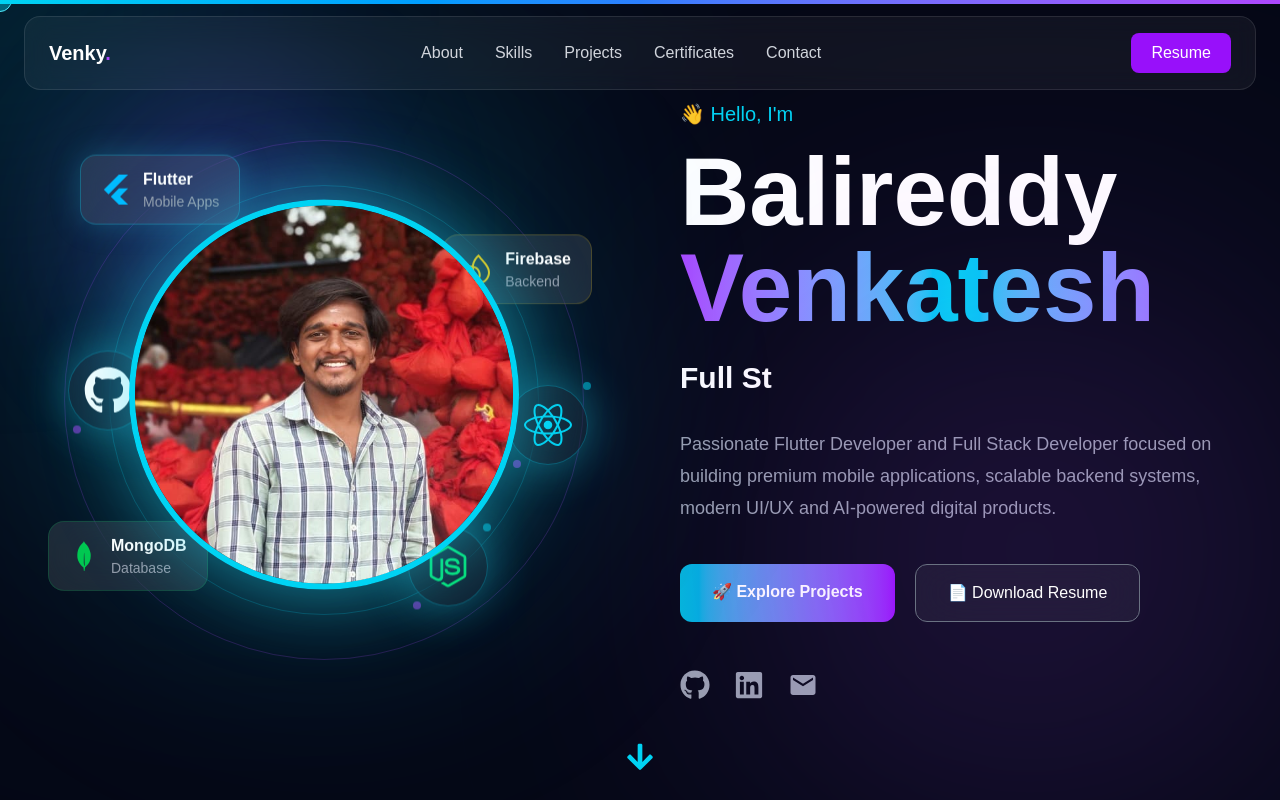
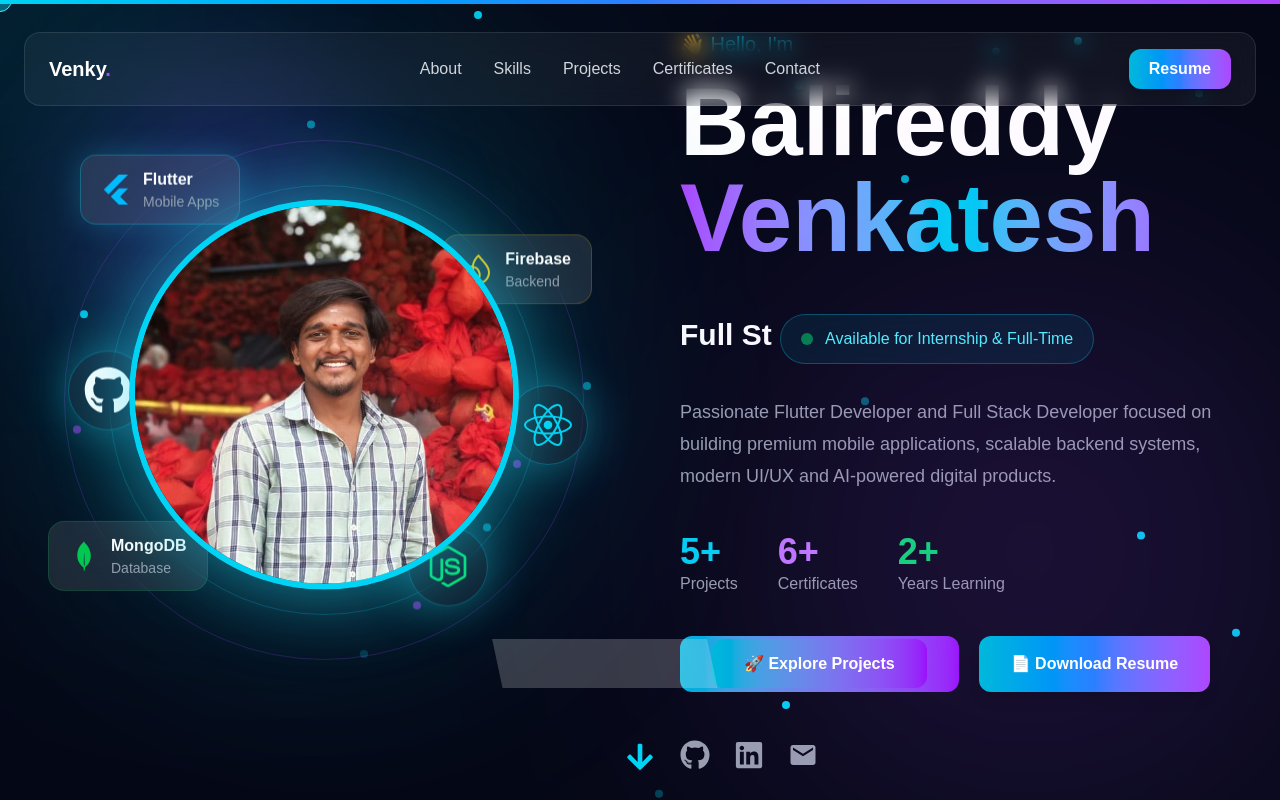
Before and after one commit to Venky0600/Venky_portfolio, a Next.js app: page / in a window 1280 px wide. Shown: the top 800 px of the page. Built offline with nearby package versions, Linux system fonts and the light colour scheme.

Commit message:
Update hero_updates

```diff
--- a/src/app/page.tsx
+++ b/src/app/page.tsx
@@ -11,6 +11,8 @@ import CustomCursor from "@/components/CustomCursor";
 import MouseGlow from "@/components/MouseGlow";
 import Loader from "@/components/Loader";
 import Aurora from "@/components/Aurora";
+import SectionWrapper from "@/components/SectionWrapper";
+
 import Navbar from "@/components/Navbar";
 
 
@@ -39,9 +41,17 @@ export default function Home() {
       <Navbar />
 
       <Hero />
-      <About />
-      <Skills />
-      <Projects />
+      <SectionWrapper>
+  <About />
+</SectionWrapper>
+
+<SectionWrapper>
+  <Skills />
+</SectionWrapper>
+
+<SectionWrapper>
+  <Projects />
+</SectionWrapper>
       <Certificates />
       <Contact />
       <Footer />
--- a/src/components/About.tsx
+++ b/src/components/About.tsx
@@ -327,7 +327,7 @@ continuously learning to build better products every day.
   </motion.div>
   {/* Achievement Counters */}
 
-<motion.div
+{/* <motion.div
   initial={{ opacity: 0, y: 50 }}
   whileInView={{ opacity: 1, y: 0 }}
   transition={{ duration: 0.8 }}
@@ -355,7 +355,7 @@ continuously learning to build better products every day.
     <p className="text-gray-400 mt-2">Graduate</p>
   </div>
 
-</motion.div>
+</motion.div> */}
 
 </div>
       </div>
--- a/src/components/Contact.tsx
+++ b/src/components/Contact.tsx
@@ -105,8 +105,7 @@ export default function Contact() {
 
           <a
             href="mailto:balireddyvenky06mail@gmail.com"
-            className="px-8 py-4 rounded-xl bg-cyan-400 text-black font-bold hover:scale-105 transition"
-          >
+className="relative overflow-hidden rounded-xl px-8 py-4 font-semibold bg-gradient-to-r from-cyan-500 via-blue-500 to-purple-500 hover:scale-105 transition-all duration-300 shadow-lg hover:shadow-cyan-500/40 text-white"          >
             Send Email
           </a>
 
--- a/src/components/Navbar.tsx
+++ b/src/components/Navbar.tsx
@@ -1,10 +1,32 @@
+"use client";
+
+import { useEffect, useState } from "react";
+
 
 export default function Navbar() {
+  const [scrolled, setScrolled] = useState(false);
+  useEffect(() => {
+  const handleScroll = () => {
+    setScrolled(window.scrollY > 40);
+  };
+
+  window.addEventListener("scroll", handleScroll);
+
+  return () => window.removeEventListener("scroll", handleScroll);
+}, []);
   return (
-    <nav className="fixed top-0 left-0 w-full z-50">
-      <div className="max-w-7xl mx-auto px-6 py-4">
-        <div className="backdrop-blur-md bg-white/5 border border-white/10 rounded-2xl px-6 py-4 flex justify-between items-center">
-
+<nav
+  className={`fixed top-0 left-0 w-full z-50 transition-all duration-500 ${
+    scrolled ? "py-2" : "py-4"
+  }`}
+>      <div className="max-w-7xl mx-auto px-6 py-4">
+<div
+  className={`rounded-2xl px-6 py-4 flex justify-between items-center transition-all duration-500 ${
+    scrolled
+      ? "backdrop-blur-2xl bg-black/60 border border-cyan-400/20 shadow-2xl shadow-cyan-500/10"
+      : "backdrop-blur-md bg-white/5 border border-white/10"
+  }`}
+>
           <h1 className="text-xl font-bold text-white">
             Venky<span className="text-purple-500">.</span>
           </h1>
@@ -17,9 +39,13 @@ export default function Navbar() {
 <a href="#contact">Contact</a>
           </div>
 
-          <button className="bg-purple-600 px-5 py-2 rounded-lg hover:bg-purple-700 transition">
-            Resume
-          </button>
+          <a
+  href="/resumee.pdf"
+  target="_blank"
+  className="relative overflow-hidden rounded-xl px-5 py-2 font-semibold text-white bg-gradient-to-r from-cyan-500 via-blue-500 to-purple-500 hover:scale-105 transition-all duration-300 shadow-lg hover:shadow-cyan-500/40"
+>
+  Resume
+</a>
         </div>
       </div>
     </nav>
--- a/src/components/Projects.tsx
+++ b/src/components/Projects.tsx
@@ -179,8 +179,7 @@ Featured
   whileTap={{
     scale: 0.95,
   }}
-  className="flex items-center gap-2 px-6 py-3 rounded-xl bg-cyan-400 text-black font-bold"
->
+className="relative overflow-hidden rounded-xl px-8 py-4 font-semibold bg-gradient-to-r from-cyan-500 via-blue-500 to-purple-500 hover:scale-105 transition-all duration-300 shadow-lg hover:shadow-cyan-500/40 text-white">
   <FaGithub />
   GitHub
 </motion.a>
@@ -195,8 +194,7 @@ Featured
   whileTap={{
     scale: 0.95,
   }}
-  className="flex items-center gap-2 px-6 py-3 rounded-xl border border-cyan-400 hover:bg-cyan-400 hover:text-black transition"
->
+className="relative overflow-hidden rounded-xl px-8 py-4 font-semibold bg-gradient-to-r from-cyan-500 via-blue-500 to-purple-500 hover:scale-105 transition-all duration-300 shadow-lg hover:shadow-cyan-500/40 text-white">
   <FaExternalLinkAlt />
   Live Demo
 </motion.a>
--- /dev/null
+++ b/src/components/SectionWrapper.tsx
@@ -0,0 +1,32 @@
+"use client";
+
+import { motion } from "framer-motion";
+
+export default function SectionWrapper({
+  children,
+}: {
+  children: React.ReactNode;
+}) {
+  return (
+    <motion.div
+      initial={{
+        opacity: 0,
+        y: 80,
+      }}
+      whileInView={{
+        opacity: 1,
+        y: 0,
+      }}
+      viewport={{
+        once: true,
+        amount: 0.2,
+      }}
+      transition={{
+        duration: 0.8,
+        ease: "easeOut",
+      }}
+    >
+      {children}
+    </motion.div>
+  );
+}
--- a/src/components/hero.tsx
+++ b/src/components/hero.tsx
@@ -1,4 +1,5 @@
 "use client";
+
 
 import { motion } from "framer-motion";
 import OrbitIcons from "@/components/Orbiticons";
@@ -25,6 +26,25 @@ export default function Hero() {
       className="relative min-h-screen flex items-center overflow-hidden px-6 lg:px-12"
     >
       {/* Background Glow */}
+      {[...Array(15)].map((_, i) => (
+  <motion.div
+    key={i}
+    animate={{
+      y: [0, -50, 0],
+      opacity: [0.2, 1, 0.2],
+    }}
+    transition={{
+      duration: 4 + i,
+      repeat: Infinity,
+    }}
+    className="absolute w-2 h-2 bg-cyan-400 rounded-full"
+    style={{
+      left: `${Math.random() * 100}%`,
+      top: `${Math.random() * 100}%`,
+    }}
+  />
+))}
+      <div className="absolute inset-0 bg-[linear-gradient(rgba(255,255,255,.03)_1px,transparent_1px),linear-gradient(90deg,rgba(255,255,255,.03)_1px,transparent_1px)] bg-[size:60px_60px] opacity-20"></div>
 
       <div className="absolute top-0 left-0 w-[500px] h-[500px] bg-cyan-500/20 blur-[150px] rounded-full"></div>
 
@@ -78,7 +98,8 @@ export default function Hero() {
             />
 <motion.div
 whileHover={{
-  scale: 1.15,
+  scale: 1.04,
+  rotate: 2,
 }}
   animate={{ y: [0, -8, 0] }}
   transition={{
@@ -332,13 +353,51 @@ Database
             speed={40}
             repeat={Infinity}
             className="text-3xl text-white font-semibold"
-          />
+          /><div className="mt-6 inline-flex items-center gap-3 px-5 py-3 rounded-full border border-cyan-400/30 bg-cyan-500/10 backdrop-blur-xl">
+  <span className="w-3 h-3 rounded-full bg-green-400 animate-pulse"></span>
+
+  <span className="text-cyan-300 font-medium">
+    Available for Internship & Full-Time
+  </span>
+</div>
                     <p className="mt-8 text-gray-400 text-lg leading-8 max-w-xl">
             Passionate Flutter Developer and Full Stack Developer focused on
             building premium mobile applications, scalable backend systems,
             modern UI/UX and AI-powered digital products.
           </p>
+          <div className="flex gap-10 mt-10">
 
+  <div>
+    <h2 className="text-4xl font-bold text-cyan-400">
+      5+
+    </h2>
+
+    <p className="text-gray-400">
+      Projects
+    </p>
+  </div>
+
+  <div>
+    <h2 className="text-4xl font-bold text-purple-400">
+      6+
+    </h2>
+
+    <p className="text-gray-400">
+      Certificates
+    </p>
+  </div>
+
+  <div>
+    <h2 className="text-4xl font-bold text-green-400">
+      2+
+    </h2>
+
+    <p className="text-gray-400">
+      Years Learning
+    </p>
+  </div>
+
+</div>
           {/* Buttons */}
 
           <div className="flex flex-wrap gap-5 mt-10">
@@ -356,8 +415,32 @@ Database
               to-purple-600
               font-semibold"
             >
-              🚀 Explore Projects
-            </motion.a>
+<motion.a
+  whileHover={{
+    scale: 1.05,
+  }}
+  href="#projects"
+  className="group relative overflow-hidden px-8 py-4 rounded-xl bg-gradient-to-r from-cyan-500 to-purple-600 font-semibold"
+>
+
+  <span className="relative z-10">
+    🚀 Explore Projects
+  </span>
+
+  <span
+    className="
+    absolute
+    inset-0
+    -translate-x-full
+    group-hover:translate-x-full
+    transition-transform
+    duration-700
+    bg-white/20
+    skew-x-12
+    "
+  />
+
+</motion.a>            </motion.a>
 
             <motion.a
               whileHover={{
@@ -367,11 +450,7 @@ Database
               whileTap={{ scale: 0.95 }}
               href="/resumee.pdf"
               target="_blank"
-              className="px-8 py-4 rounded-xl
-              border
-              border-gray-500
-              backdrop-blur-xl
-              bg-white/5"
+              className="relative overflow-hidden rounded-xl px-8 py-4 font-semibold bg-gradient-to-r from-cyan-500 via-blue-500 to-purple-500 hover:scale-105 transition-all duration-300 shadow-lg hover:shadow-cyan-500/40 text-white"
             >
               📄 Download Resume
             </motion.a>
@@ -389,8 +468,14 @@ Database
               }}
               href="https://github.com/Venky0600"
               target="_blank"
-              className="text-3xl text-gray-400 hover:text-white"
-            >
+className="
+text-3xl
+text-gray-400
+transition-all
+duration-300
+hover:text-cyan-400
+hover:drop-shadow-[0_0_20px_rgba(34,211,238,.8)]
+"            >
               <FaGithub />
             </motion.a>
 
```
